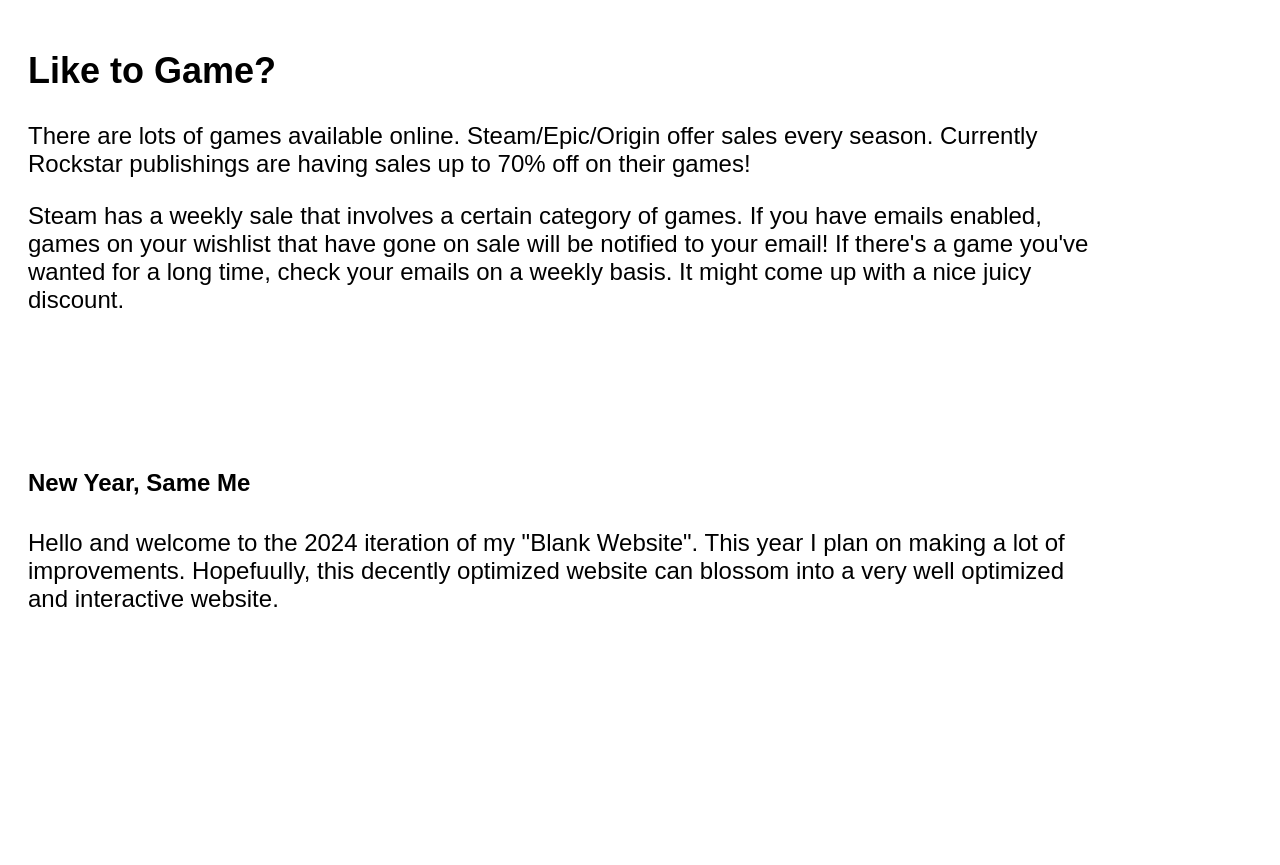
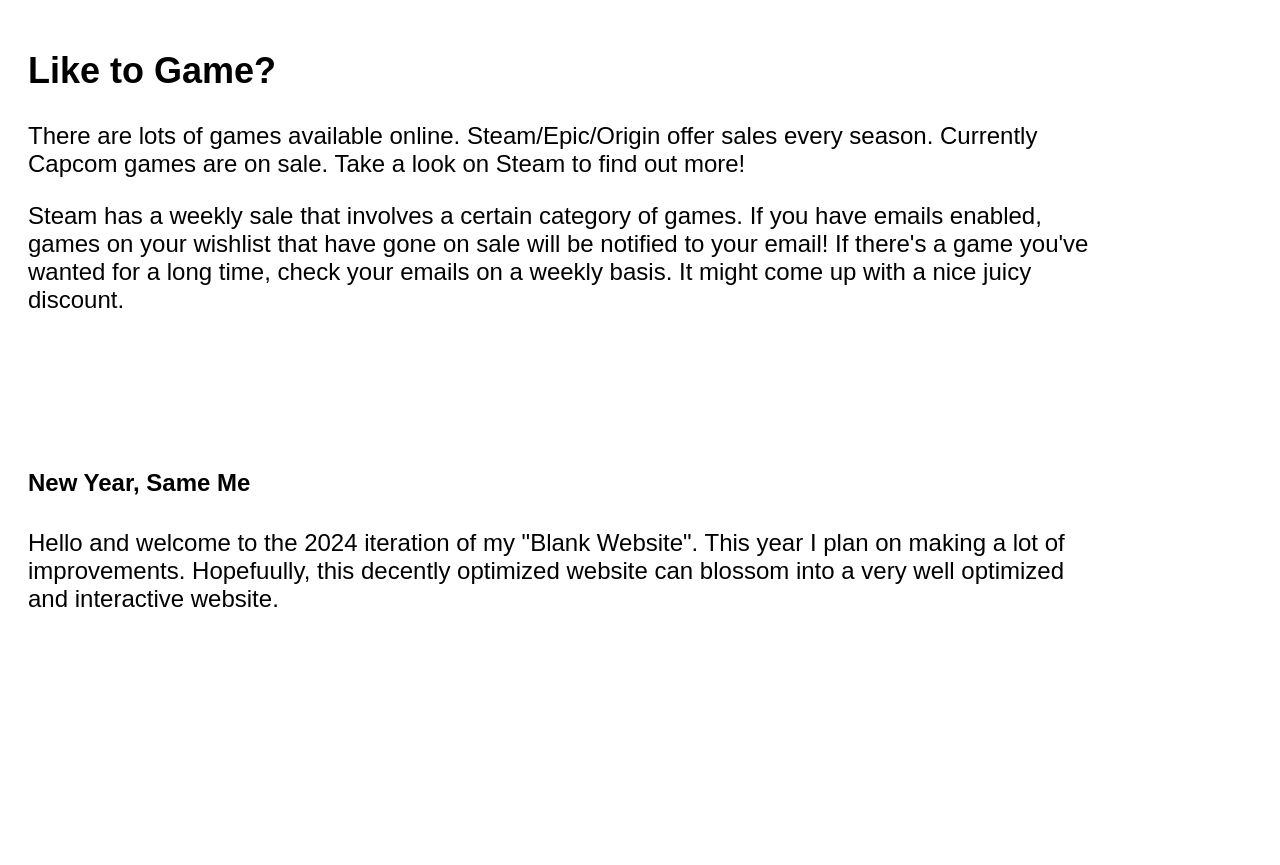
Before and after one commit to Kawoo1/Blank-Website, a plain HTML site: page inverted index.html in a window 1280 px wide. Shown: the part 1340-2205 px from the top of the page. Drawn offline with Linux system fonts and the light colour scheme.

Commit message:
03-09-2024 Synchronization Update inverted index.html
Updated the games sale section to be in synch with the index.html page

```diff
--- a/inverted index.html
+++ b/inverted index.html
@@ -30,7 +30,7 @@
     <section id="Section2">
         <!--This section is all about Gaming. Offering tips for free games discounts and more -->
         <h2>Like to Game?</h2>
-        <p>There are lots of games available online. Steam/Epic/Origin offer sales every season. Currently Rockstar publishings are having sales up to 70% off on their games!</p>
+        <p>There are lots of games available online. Steam/Epic/Origin offer sales every season. Currently Capcom games are on sale. Take a look on Steam to find out more! </p>
         <p>Steam has a weekly sale that involves a certain category of games. If you have emails enabled, games on your wishlist that have gone on sale
             will be notified to your email! If there's a game you've wanted for a long time, check your emails on a weekly basis. It might come up with a nice
             juicy discount.  </p>
```
